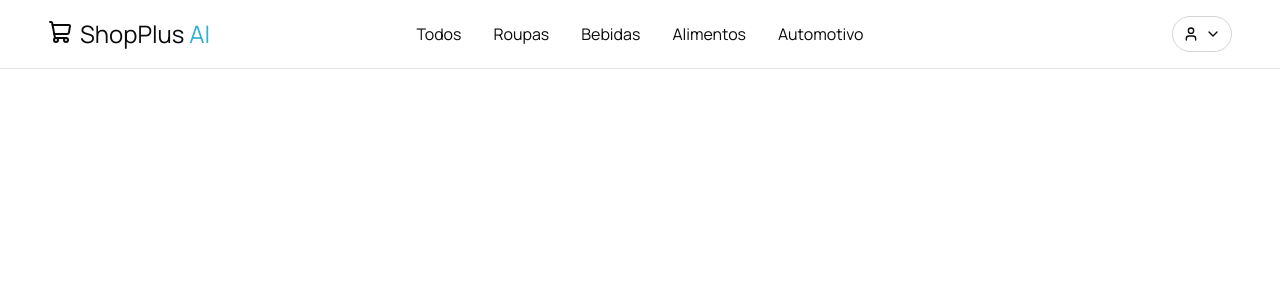
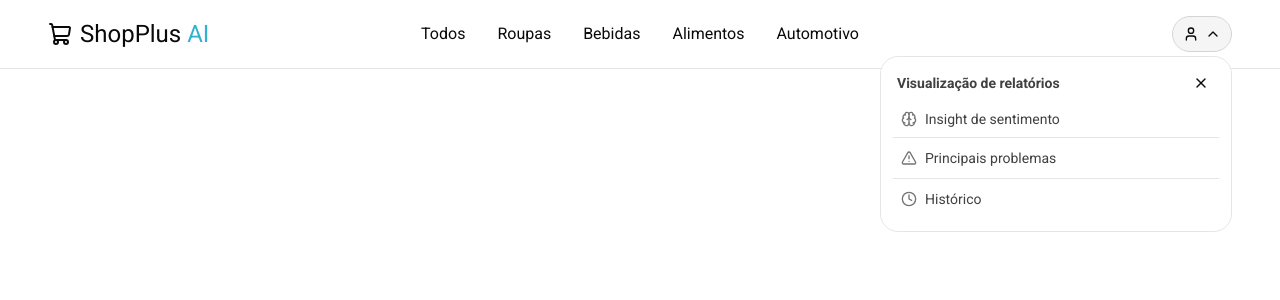
Before and after one commit to cyronp/ShopPlusAi-Frontend, a Next.js app: page / in a window 1280 px wide. Both pictures are taken after a click on the button 1201 px from the left and 34 px from the top of the page. Shown: the top 300 px of the page. Built offline with nearby package versions, Linux system fonts and the light colour scheme.

Commit message:
implement user modal and update header functionality; change font to Roboto

```diff
--- a/app/components/header.tsx
+++ b/app/components/header.tsx
@@ -1,13 +1,19 @@
+"use client";
+
+import { useState } from "react";
 import { Button } from "@/components/ui/button";
-import { ArrowDown, ChevronDown, ShoppingCartIcon, User } from "lucide-react";
+import { ChevronDown, ChevronUp, ShoppingCartIcon, User } from "lucide-react";
+import UserModal from "./user-modal";
 
 export default function Header() {
+  const [isUserModalOpen, setIsUserModalOpen] = useState(false);
+
   return (
     <>
       <div className="grid grid-cols-3 items-center border-b py-4">
         {/* Icon */}
         <div className="flex gap-2 px-12">
-          <ShoppingCartIcon className="mt-0.5" size={24} />
+          <ShoppingCartIcon className="mt-1" size={24} />
           <h1 className="text-2xl">
             ShopPlus <span className="text-[#32b1d0]">AI</span>
           </h1>
@@ -28,12 +34,19 @@ export default function Header() {
             variant="ghost"
             size="lg"
             className="rounded-full border border-neutral-300 cursor-pointer"
+            onClick={() => setIsUserModalOpen((prev) => !prev)}
+            aria-expanded={isUserModalOpen}
+            aria-haspopup="dialog"
           >
             <User />
-            <ChevronDown />
+            {isUserModalOpen ? <ChevronUp /> : <ChevronDown />}
           </Button>
         </div>
       </div>
+      <UserModal
+        open={isUserModalOpen}
+        onClose={() => setIsUserModalOpen(false)}
+      />
     </>
   );
 }
--- /dev/null
+++ b/app/components/user-modal.tsx
@@ -0,0 +1,60 @@
+"use client";
+
+import { Button } from "@/components/ui/button";
+import { AlertTriangle, Brain, Clock, X } from "lucide-react";
+
+type UserModalProps = {
+  open: boolean;
+  onClose: () => void;
+};
+
+export default function UserModal({ open, onClose }: UserModalProps) {
+  if (!open) return null;
+
+  return (
+    <div className="fixed inset-0 z-50" onClick={onClose}>
+      <div
+        className="absolute right-12 top-14 w-88 rounded-2xl border border-neutral-200 bg-white p-3 OpenModal"
+        onClick={(event) => event.stopPropagation()}
+      >
+        <div className="flex items-center justify-between px-1">
+          <h2 className="text-sm font-semibold text-neutral-700">
+            Visualização de relatórios
+          </h2>
+          <Button
+            className="cursor-pointer hover:bg-transparent"
+            variant="ghost"
+            size="icon-sm"
+            onClick={onClose}
+          >
+            <X />
+          </Button>
+        </div>
+
+        <div className="mt-1 flex flex-col">
+          <button
+            type="button"
+            className="inline-flex cursor-pointer items-center gap-2 border-b p-2 text-left text-sm text-neutral-700 transition-colors hover:bg-neutral-100"
+          >
+            <Brain size={16} className="text-neutral-500" />
+            Insight de sentimento
+          </button>
+          <button
+            type="button"
+            className="inline-flex cursor-pointer items-center gap-2 border-b px-2 py-2.5 text-left text-sm text-neutral-700 transition-colors hover:bg-neutral-100"
+          >
+            <AlertTriangle size={16} className="text-neutral-500" />
+            Principais problemas
+          </button>
+          <button
+            type="button"
+            className="inline-flex cursor-pointer items-center gap-2 px-2 py-2.5 text-left text-sm text-neutral-700 transition-colors hover:bg-neutral-100"
+          >
+            <Clock size={16} className="text-neutral-500" />
+            Histórico
+          </button>
+        </div>
+      </div>
+    </div>
+  );
+}
--- a/app/globals.css
+++ b/app/globals.css
@@ -5,8 +5,8 @@
 @custom-variant dark (&:is(.dark *));
 
 @theme inline {
-  --font-heading: var(--font-manrope);
-  --font-sans: var(--font-manrope);
+  --font-heading: var(--font-roboto);
+  --font-sans: var(--font-roboto);
   --color-sidebar-ring: var(--sidebar-ring);
   --color-sidebar-border: var(--sidebar-border);
   --color-sidebar-accent-foreground: var(--sidebar-accent-foreground);
@@ -129,3 +129,17 @@
     @apply font-sans;
   }
 }
+
+@keyframes OpenModalAnimation {
+  0% {
+    transform: translateY(-10px) scale(0);
+  }
+  100% {
+    transform: translateY(0) scale(1);
+  }
+}
+
+.OpenModal {
+  transform-origin: top right;
+  animation: OpenModalAnimation 0.15s both;
+}
--- a/app/layout.tsx
+++ b/app/layout.tsx
@@ -1,11 +1,12 @@
 import type { Metadata } from "next";
-import { Manrope, Geist_Mono } from "next/font/google";
+import { Roboto, Geist_Mono } from "next/font/google";
 import "./globals.css";
 import Header from "./components/header";
 
-const manrope = Manrope({
-  variable: "--font-manrope",
+const roboto = Roboto({
+  variable: "--font-roboto",
   subsets: ["latin"],
+  weight: ["400", "500", "700"],
 });
 
 const geistMono = Geist_Mono({
@@ -26,7 +27,7 @@ export default function RootLayout({
   return (
     <html
       lang="en"
-      className={`${manrope.variable} ${geistMono.variable} h-full antialiased`}
+      className={`${roboto.variable} h-full antialiased`}
     >
       <body className="min-h-full flex flex-col">
         <Header />
--- a/app/page.tsx
+++ b/app/page.tsx
@@ -1,4 +1,5 @@
 import Image from "next/image";
+import Modal from "./components/user-modal";
 
 export default function Home() {
   return (
```
